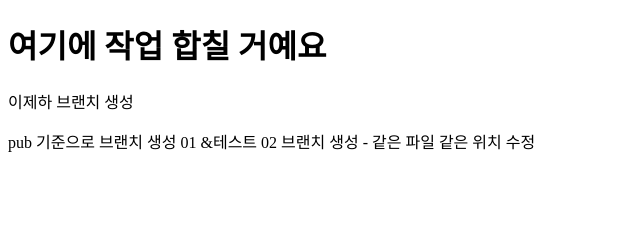
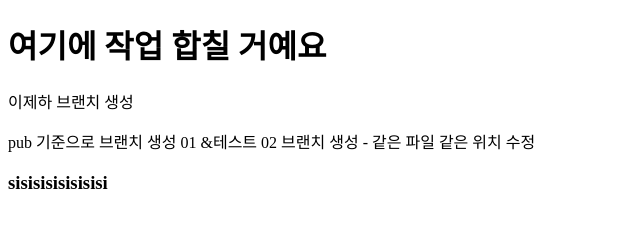
Before and after one commit to jeha-dev/dailyUI, a plain HTML site: page index.html in a window 1280 px wide. Shown: the whole page, without its empty margins (0-640 px from the left). Drawn offline with Linux system fonts and the light colour scheme.

Commit message:
같은파일다른위치테스트1

```diff
--- a/index.html
+++ b/index.html
@@ -10,5 +10,9 @@
     <p>이제하 브랜치 생성</p>
 
     <p>pub 기준으로 브랜치 생성 01 &테스트 02 브랜치 생성 - 같은 파일 같은 위치 수정 </p>
+
+
+
+    <h3>sisisisisisisisi</h3>
 </body>
 </html>
```
